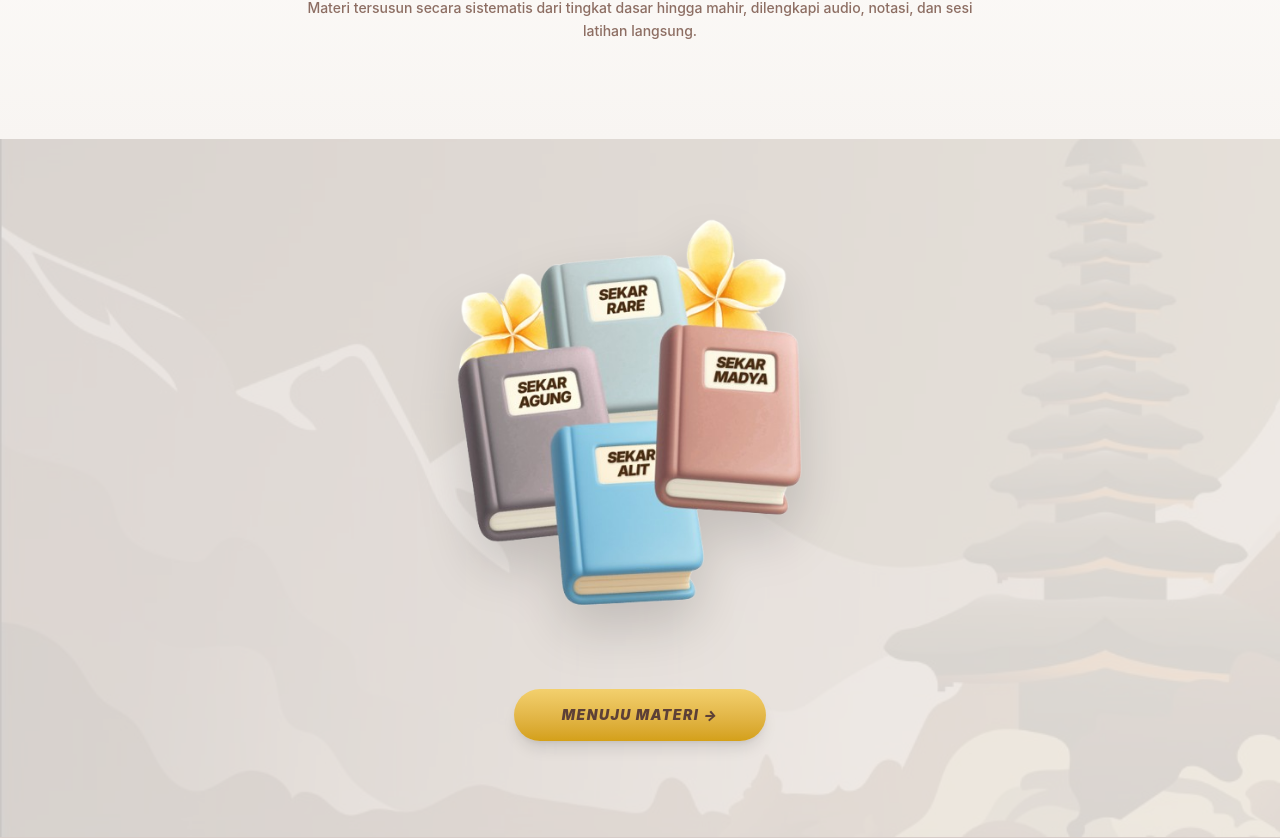
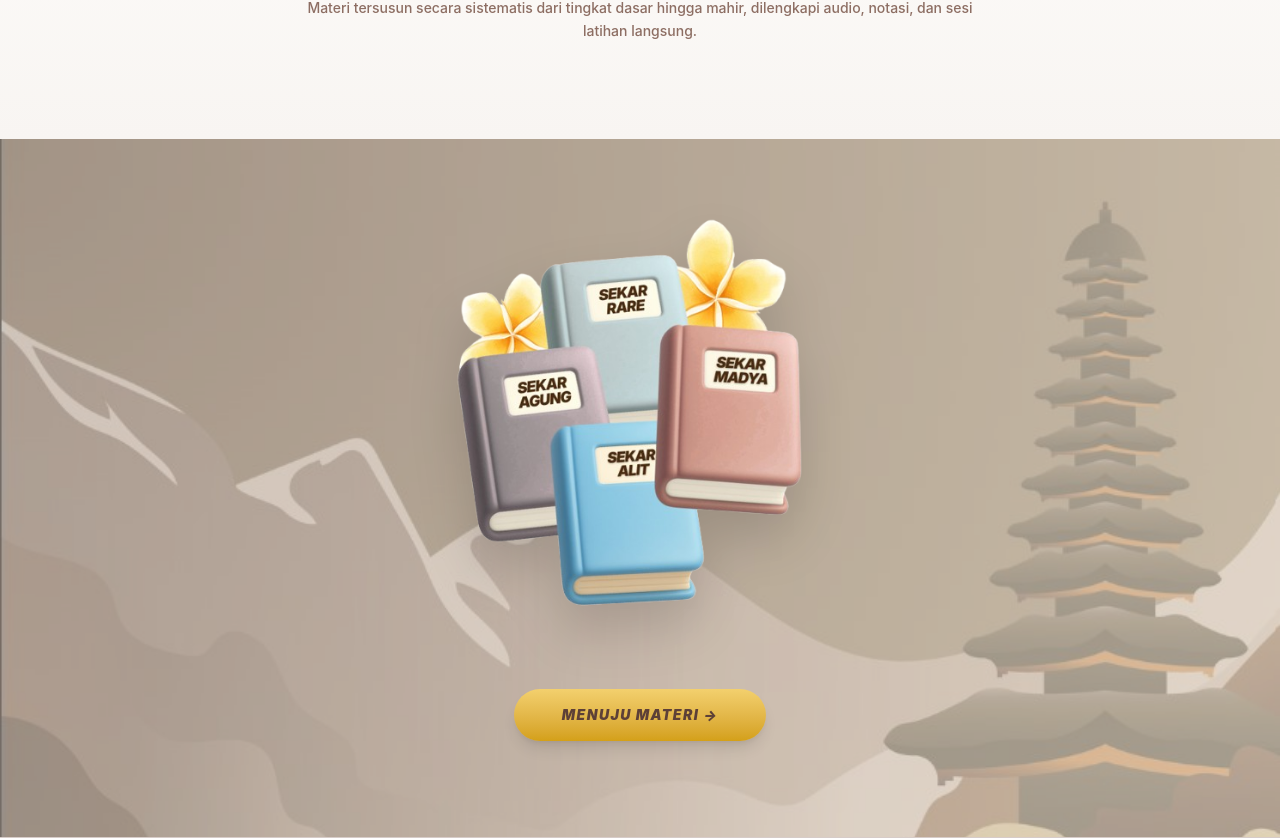
Before and after one commit to dharmagita2026-bali/dharma-gita, a Next.js app: page / in a window 1280 px wide. Shown: the part 1700-2539 px from the top of the page. Built offline with nearby package versions, Linux system fonts and the light colour scheme; no server answers.

Commit message:
Image changes

```diff
--- a/src/app/page.tsx
+++ b/src/app/page.tsx
@@ -89,11 +89,11 @@ export default async function HomePage() {
           </div>
 
           <div className="relative pt-12 md:pt-16 pb-20 md:pb-24 bg-[#4E342E]/5 overflow-hidden">
-            <div className="absolute inset-x-0 bottom-0 top-0 opacity-20 pointer-events-none select-none">
+            <div className="absolute inset-x-0 bottom-0 top-0 opacity-60 pointer-events-none select-none">
               <img
                 src="/images/mountain-asset.png"
                 alt="Balinese Mountains Background"
-                className="w-full h-full object-cover object-bottom"
+                className="w-full h-auto object-cover object-bottom"
               />
             </div>
 
```
